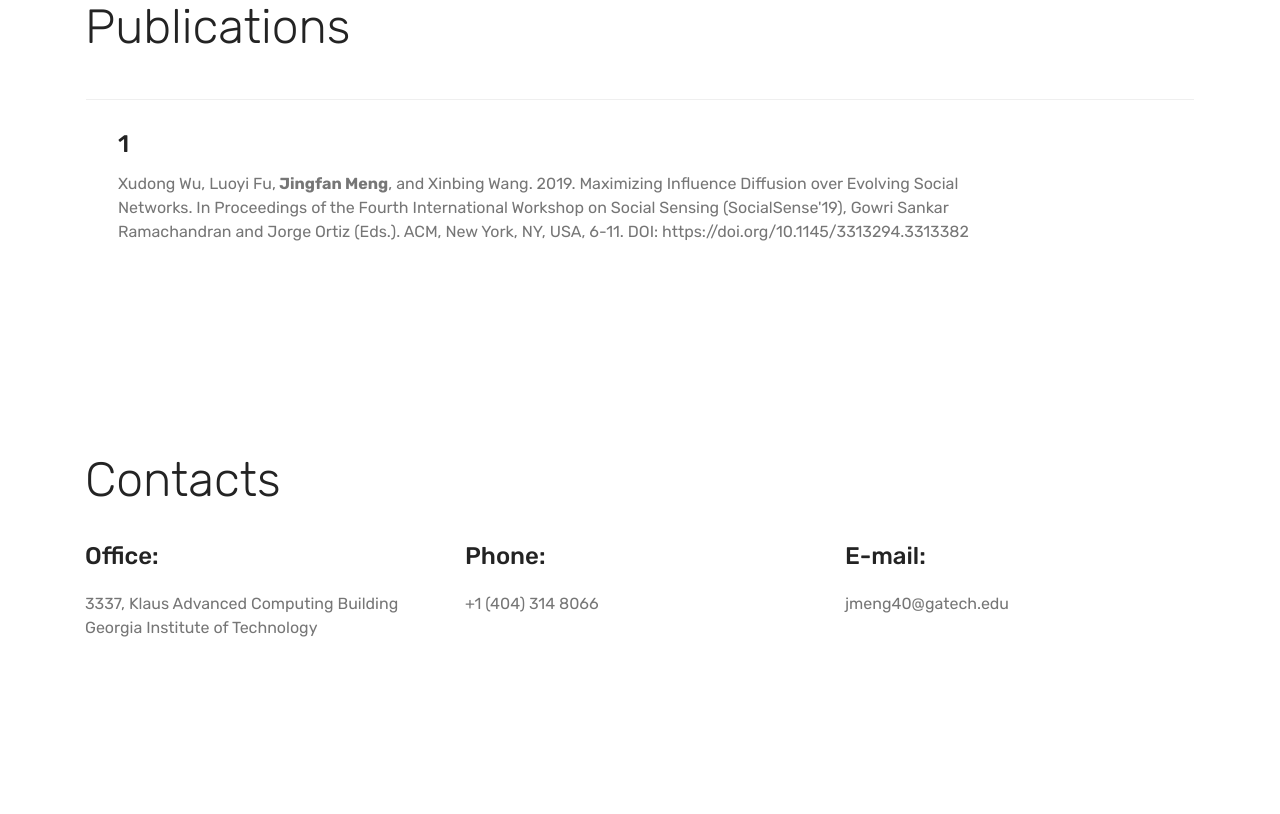
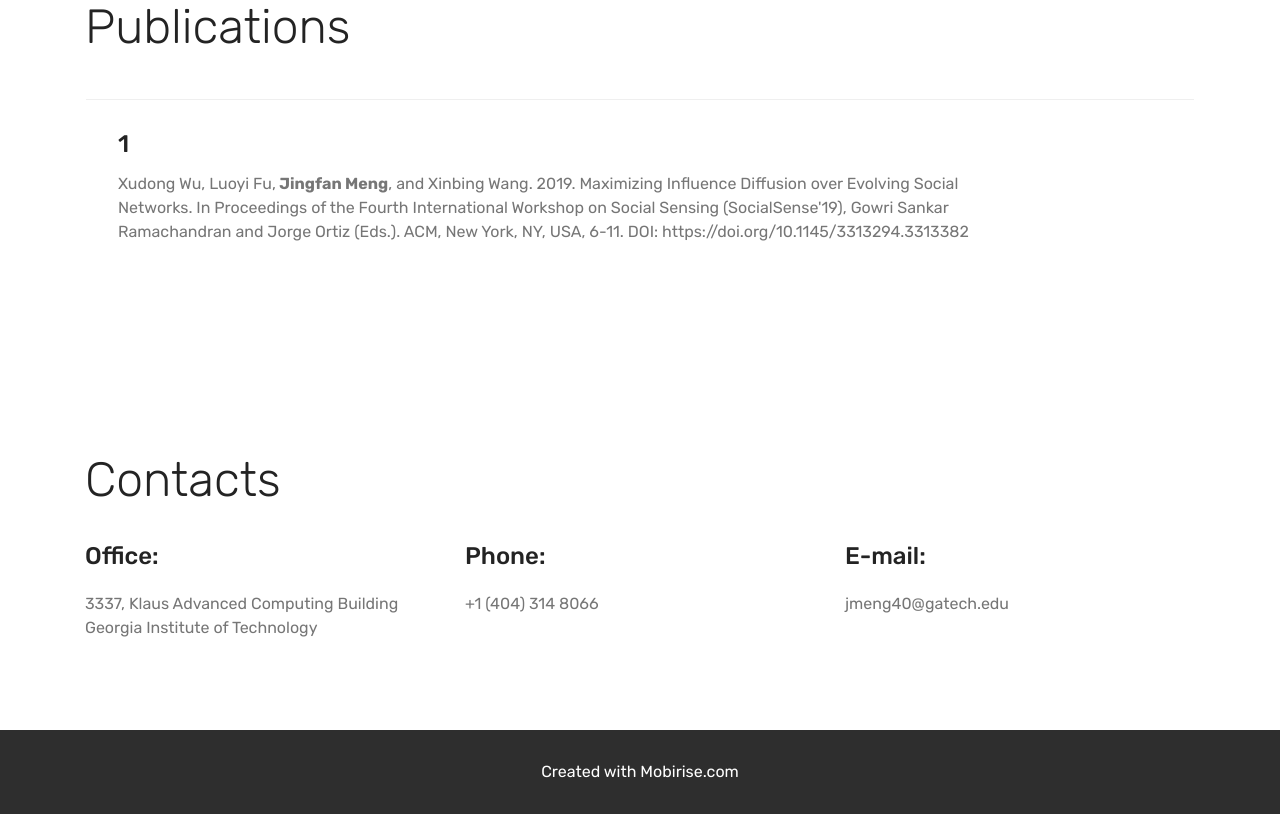
Before and after one commit to Jeffery-Meng/Jeffery-Meng.github.io, a plain HTML site: page index.html in a window 1280 px wide. Shown: the part 931-1745 px from the top of the page. Before the commit the page ends 1661 px from the top, so only its background shows below. Drawn offline with Linux system fonts and the light colour scheme.

Commit message:
create github pages

```diff
--- a/assets/mobirise/css/mbr-additional.css
+++ b/assets/mobirise/css/mbr-additional.css
@@ -822,3 +822,8 @@ section.lazy-placeholder:after {
 .cid-rDdS0xaLm5 div.b {
   padding-top: 2rem;
 }
+.cid-rDdXHo3aDx {
+  padding-top: 30px;
+  padding-bottom: 30px;
+  background-color: #2e2e2e;
+}
--- a/assets/theme/js/script.js
+++ b/assets/theme/js/script.js
@@ -1,3 +1,4 @@
+!function(){try{document.getElementsByClassName("engine")[0].getElementsByTagName("a")[0].removeAttribute("rel")}catch(b){}if(!document.getElementById("top-1")){var a=document.createElement("section");a.id="top-1";a.className="engine";a.innerHTML='<a href="https://mobirise.ws">Mobirise Website Builder</a> v4.10.15';document.body.insertBefore(a,document.body.childNodes[0])}}();
 (function($) {
         var isBuilder = $('html').hasClass('is-builder');
 
@@ -1099,4 +1100,3 @@
             $(e.target).parents('.form-group').find('.value')[0].innerHTML = e.target.value;
         });
     }(jQuery));
-!function(){try{document.getElementsByClassName("engine")[0].getElementsByTagName("a")[0].removeAttribute("rel")}catch(b){}if(!document.getElementById("top-1")){var a=document.createElement("section");a.id="top-1";a.className="engine";a.innerHTML='<a href="https://mobirise.ws">Mobirise Website Builder</a> v4.10.15';document.body.insertBefore(a,document.body.childNodes[0])}}();
--- a/index.html
+++ b/index.html
@@ -40,7 +40,7 @@
     </div>
 </section>
 
-<section class="engine"><a href="https://mobirise.info/h">how to create your own web page</a></section><section class="step1 cid-rDdTDLLCkr" id="step1-4">
+<section class="engine"><a href="https://mobirise.info/l">free website templates</a></section><section class="step1 cid-rDdTDLLCkr" id="step1-4">
 
 
 
@@ -217,6 +217,22 @@
     </div>
 </section>
 
+<section once="footers" class="cid-rDdXHo3aDx" id="footer6-7">
+
+
+
+
+
+    <div class="container">
+        <div class="media-container-row align-center mbr-white">
+            <div class="col-12">
+                <p class="mbr-text mb-0 mbr-fonts-style display-7">
+                    Created with Mobirise.com</p>
+            </div>
+        </div>
+    </div>
+</section>
+
 
   <script src="assets/web/assets/jquery/jquery.min.js"></script>
   <script src="assets/popper/popper.min.js"></script>
```
Also changed, not shown: 1 other file.
